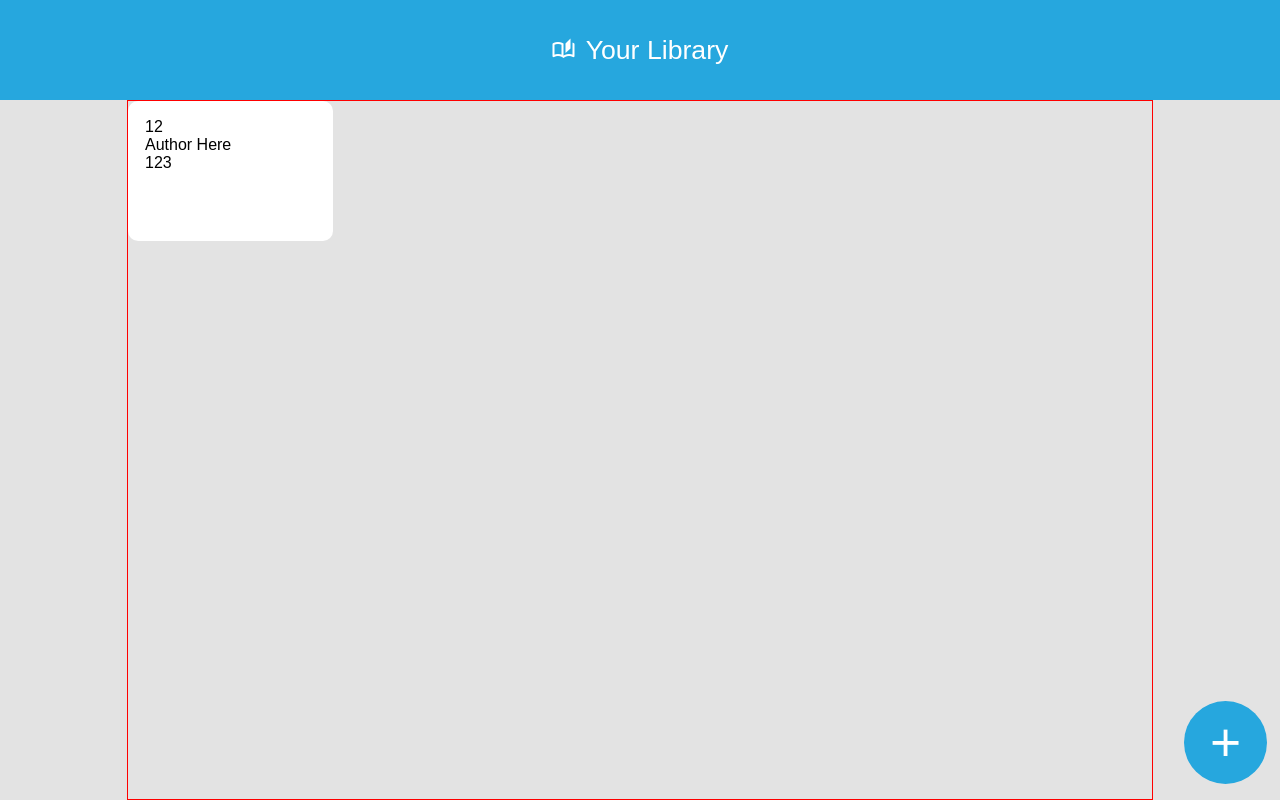
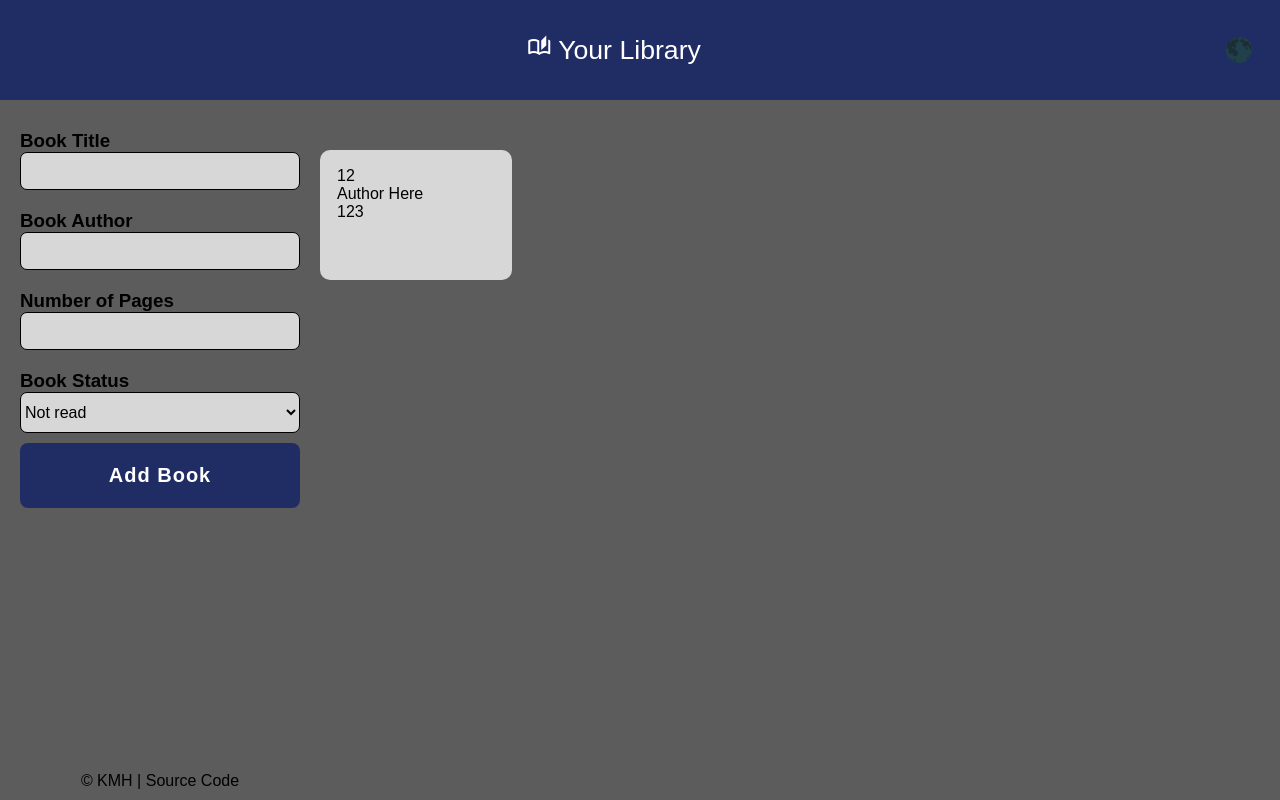
Before and after one commit to Kris022/odin-library, a plain HTML site: page index.html in a window 1280 px wide. Drawn offline with nearby package versions, Linux system fonts and the light colour scheme; a web font is replaced by a local one.

Commit message:
added dark theme and theme toggle button

```diff
--- a/index.html
+++ b/index.html
@@ -13,18 +13,49 @@
   </head>
   <body>
     <script src="main.js" defer></script>
+    <script src="themeController.js" defer></script>
 
     <div class="wrapper">
       <header>
-        <span class="material-symbols-outlined"> auto_stories </span>
-        Your Library
+        <div>
+          <span class="material-symbols-outlined"> auto_stories </span>
+          Your Library
+        </div>
+        <button class="theme-toggle"></button>
       </header>
 
       <main>
+        <div class="left">
+          <form>
+            <div class="form-row">
+              <h3>Book Title</h3>
+              <input type="text" />
+            </div>
+            <div class="form-row">
+              <h3>Book Author</h3>
+              <input type="text" />
+            </div>
+            <div class="form-row">
+              <h3>Number of Pages</h3>
+              <input type="text" />
+            </div>
+            <div class="form-row">
+              <h3>Book Status</h3>
+              <select name="" id="">
+                <option value="">Not read</option>
+                <option value="">Reading</option>
+                <option value="">Read</option>
+              </select>
+            </div>
+            <div class="form-row">
+              <button>Add Book</button>
+            </div>
+          </form>
+
+          <footer>&copy; KMH | Source Code</footer>
+        </div>
         <div class="book-grid"></div>
       </main>
-
-      <button class="add-book-btn">+</button>
     </div>
   </body>
 </html>
--- a/style.css
+++ b/style.css
@@ -1,11 +1,23 @@
 @import url("https://fonts.googleapis.com/css2?family=Gabarito:wght@400;500;600&display=swap");
 
-:root {
+:root.light {
   --main: #26a7de;
+  --bg: #e3e3e3;
+  --secondary: white;
+  --text-main: white;
+}
+
+:root.dark {
+  --main: #202d65;
+  --bg: #5c5c5c;
+  --secondary: #d7d7d7;
+  --card: #d7d7d7;
+  --text-main: white;
+  --form-input: #d7d7d7;
 }
 
 body {
-  background-color: #e3e3e3;
+  background-color: var(--bg);
 
   margin: 0;
   padding: 0;
@@ -22,14 +34,22 @@ body {
 
 header {
   background-color: var(--main);
-  color: white;
+  color: var(--text-main);
+
   display: flex;
   align-items: center;
-  justify-content: center;
+  justify-content: space-between;
   gap: 10px;
+
   font-size: 20pt;
   padding: 20px;
 }
+
+header div {
+  flex: 1;
+  text-align: center;
+}
+
 
 .add-book-btn:hover {
   bottom: 3%;
@@ -37,14 +57,13 @@ header {
 
 main {
   /* border: 1px solid red; */
-  display: flex;
-  justify-content: center;
+  display: grid;
+  grid-template-columns: 1fr 3fr;
 }
 
 .book-grid {
-  border: 1px solid red;
-  flex: 1;
-  max-width: 80%;
+  grid-column: 2;
+  padding-top: 50px;
 
   display: grid;
   grid-template-columns: repeat(auto-fill, minmax(175px, 1fr));
@@ -52,21 +71,90 @@ main {
 }
 
 .book-card {
-  background-color: white;
+  background-color: var(--card);
   border-radius: 10px;
   padding: 17px;
 }
 
-.add-book-btn {
-  position: absolute;
-  bottom: 2%;
-  right: 1%;
+.left {
+  display: flex;
+  flex-direction: column;
+  justify-content: space-between;
+}
+
+form {
+  display: flex;
+  flex-direction: column;
+  padding: 20px;
+}
+
+.form-row {
+  box-sizing: border-box;
+  width: 100%;
+  margin-block: 10px;
+}
+
+form input {
+  width: 100%;
+  padding: 10px;
+  font-size: 11pt;
+  background-color: var(--form-input);
+  border-radius: 7px;
+  border: 1px solid black;
+  box-sizing: border-box;
+}
+
+form select {
+  width: 100%;
+  padding-block: 10px;
+  background-color: var(--form-input);
+  border: 1px solid black;
+  border-radius: 7px;
+  font-size: 1rem;
+}
+
+form option {
+  background-color: var(--form-input);
+  padding-block: 10px;
+}
+
+form .form-row:last-child {
+  margin-top: 0;
+}
+
+form button {
+  width: 100%;
+  padding: 20px 5px;
+  cursor: pointer;
   background-color: var(--main);
-  font-size: 40pt;
+  border: 1px solid transparent;
   color: white;
-  border: 1px solid transparent;
-  padding: 10px 25px;
-  border-radius: 100%;
+  font-size: 15pt;
+  font-weight: bolder;
+  letter-spacing: 1px;
+  border-radius: 8px;
+}
+
+footer {
+  display: flex;
+  justify-content: center;
+  padding: 10px;
+}
+
+.form-row h3 {
+  margin: 0;
+  padding: 0;
+}
+
+.theme-toggle {
+  border: none;
+  border-radius: 7px;
+  font-size: 1.5rem;
+  background-color: transparent;
+  transition: .1s;
+}
+
+.theme-toggle:hover {
   cursor: pointer;
-  transition: bottom 0.3s;
+  transform: scale(1.5);
 }
--- /dev/null
+++ b/themeController.js
@@ -0,0 +1,13 @@
+const root = document.documentElement;
+root.className = "light";
+
+const themeBtn = document.querySelector(".theme-toggle");
+
+function setTheme() {
+  const newTheme = root.className === "dark" ? "light" : "dark";
+  root.className = newTheme;
+  themeBtn.innerHTML = newTheme === "dark" ? "🌑" : "☀️";
+}
+
+setTheme();
+themeBtn.addEventListener("click", setTheme);
```
